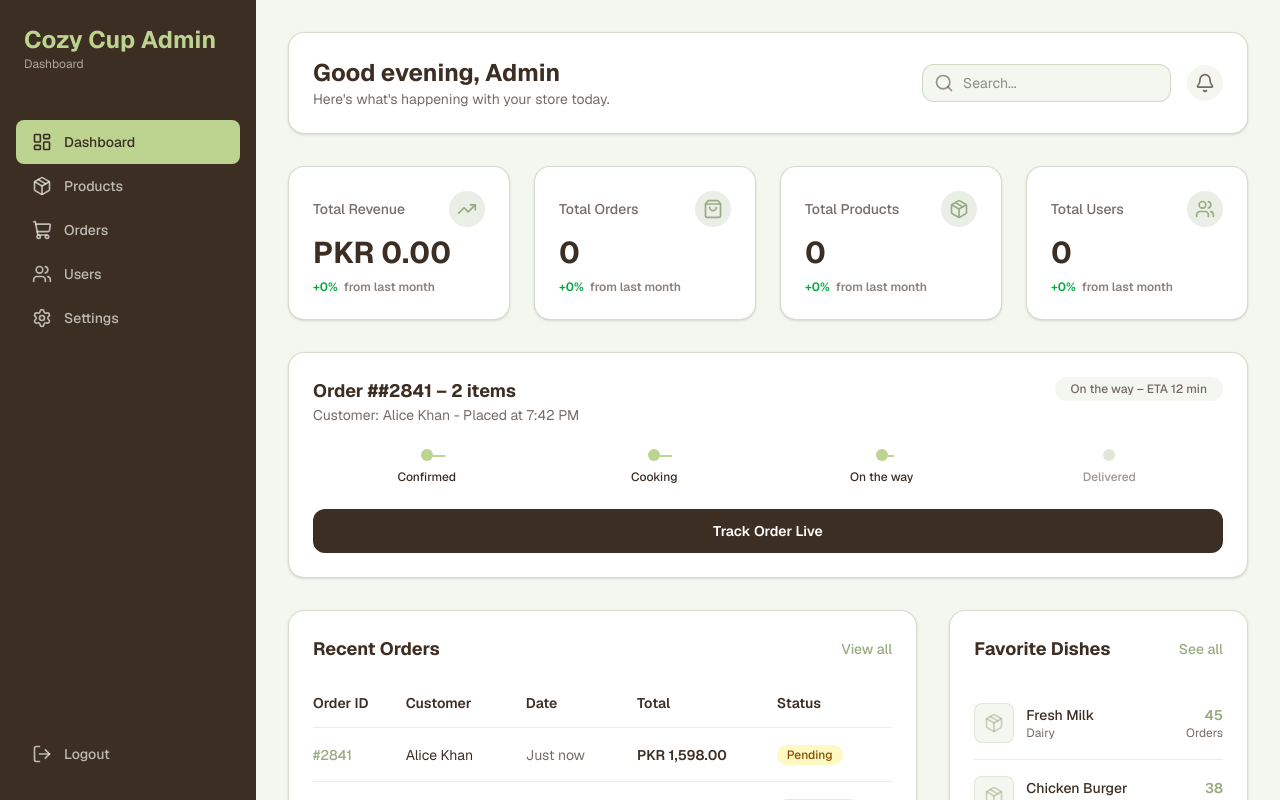
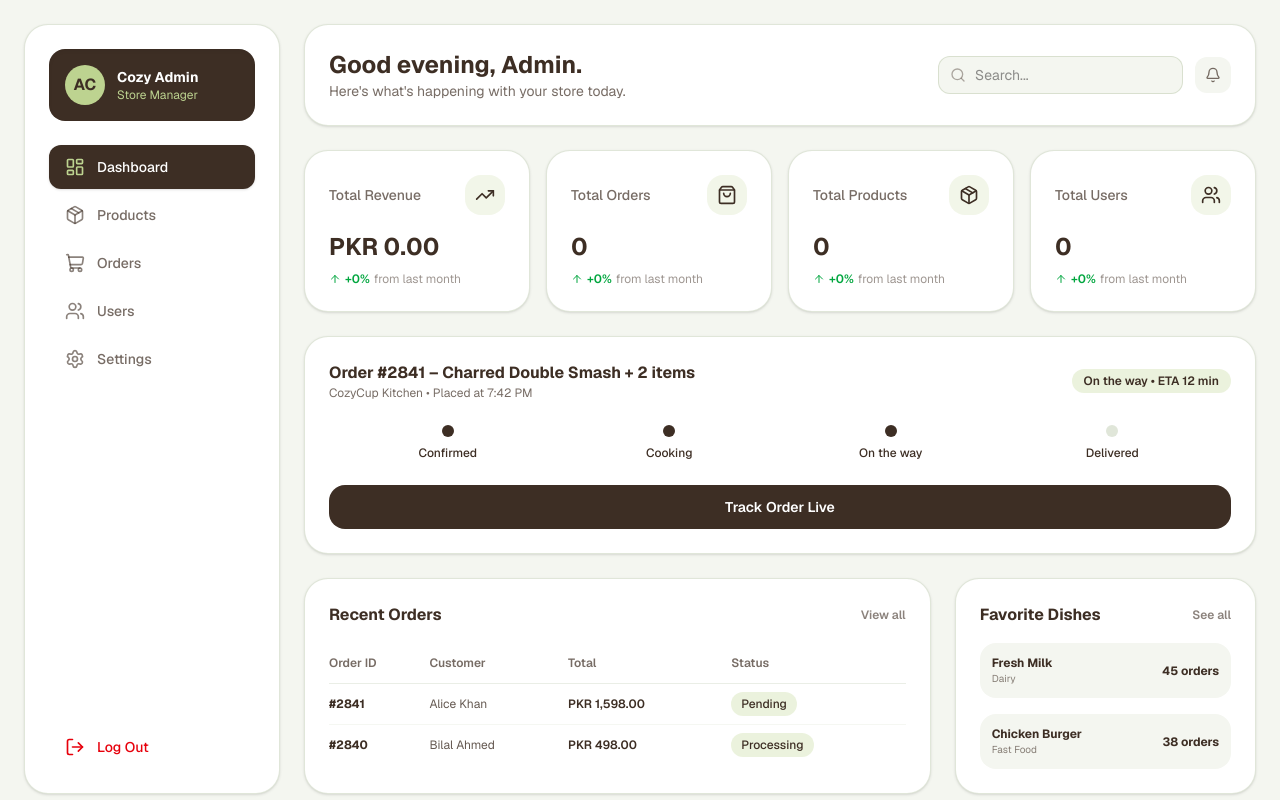
Before and after one commit to Hadiqa-Ehsan/CozyCup, a Next.js app: page /admin in a window 1280 px wide. Shown: the top 800 px of the page. Built offline with nearby package versions, Linux system fonts and the light colour scheme.

Commit message:
Update admin dashboard layout with modular floating cards matching reference design

```diff
--- a/src/app/admin/layout.tsx
+++ b/src/app/admin/layout.tsx
@@ -22,36 +22,42 @@ const navItems = [
   { name: "Settings", href: "/admin/settings", icon: Settings },
 ];
 
-export default function AdminLayout({
-  children,
-}: {
-  children: React.ReactNode;
-}) {
+export default function AdminLayout({ children }: { children: React.ReactNode }) {
   const pathname = usePathname();
   const [sidebarOpen, setSidebarOpen] = useState(false);
 
   return (
-    <div className="min-h-screen bg-[#F4F6F0]">
+    <div className="min-h-screen bg-[#F4F6F0] p-4 lg:p-6">
       {/* Mobile Menu Button */}
       <button
         onClick={() => setSidebarOpen(!sidebarOpen)}
-        className="fixed left-4 top-4 z-50 rounded-lg bg-[#3D2E24] p-2 text-white lg:hidden"
+        className="fixed left-4 top-4 z-50 rounded-xl bg-[#3D2E24] p-2 text-white shadow-md lg:hidden"
       >
         {sidebarOpen ? <X className="h-5 w-5" /> : <Menu className="h-5 w-5" />}
       </button>
 
-      {/* Sidebar */}
+      <div className="mx-auto flex max-w-7xl gap-6">
+        {/* Floating Sidebar Card */}
         <aside
-        className={`fixed left-0 top-0 z-40 h-full w-64 bg-[#3D2E24] text-[#F4F6F0] transition-transform duration-300 ${
-          sidebarOpen ? "translate-x-0" : "-translate-x-full lg:translate-x-0"
+          className={`fixed inset-y-4 left-4 z-40 w-64 rounded-3xl bg-white p-6 shadow-sm border border-[#98AB81]/30 transition-transform duration-300 lg:static lg:flex lg:flex-col ${
+            sidebarOpen ? "translate-x-0" : "-translate-x-[120%] lg:translate-x-0"
           }`}
         >
-        <div className="p-6">
-          <h1 className="text-2xl font-bold text-[#BDD390]">Cozy Cup Admin</h1>
-          <p className="text-xs text-[#F4F6F0]/60">Dashboard</p>
+          {/* Profile Card Box Inside Sidebar */}
+          <div className="rounded-2xl bg-[#3D2E24] p-4 text-[#F4F6F0] shadow-inner">
+            <div className="flex items-center gap-3">
+              <div className="flex h-10 w-10 items-center justify-center rounded-full bg-[#BDD390] font-bold text-[#3D2E24]">
+                AC
+              </div>
+              <div>
+                <h2 className="text-sm font-bold text-white">Cozy Admin</h2>
+                <p className="text-xs text-[#BDD390]">Store Manager</p>
+              </div>
+            </div>
           </div>
 
-        <nav className="mt-6 px-4">
+          {/* Navigation Links */}
+          <nav className="mt-6 flex-1 space-y-1">
             {navItems.map((item) => {
               const isActive = pathname === item.href || pathname?.startsWith(item.href + "/");
               return (
@@ -59,33 +65,33 @@ export default function AdminLayout({
                   key={item.href}
                   href={item.href}
                   onClick={() => setSidebarOpen(false)}
-                className={`flex items-center gap-3 rounded-lg px-4 py-3 text-sm font-medium transition-all ${
+                  className={`flex items-center gap-3 rounded-xl px-4 py-3 text-sm font-medium transition-all ${
                     isActive
-                    ? "bg-[#BDD390] text-[#3D2E24]"
-                    : "text-[#F4F6F0]/70 hover:bg-[#98AB81]/20 hover:text-[#F4F6F0]"
+                      ? "bg-[#3D2E24] text-white shadow-sm"
+                      : "text-[#3D2E24]/70 hover:bg-[#F4F6F0] hover:text-[#3D2E24]"
                   }`}
                 >
-                <item.icon className="h-5 w-5" />
+                  <item.icon className={`h-5 w-5 ${isActive ? "text-[#BDD390]" : "text-[#3D2E24]/60"}`} />
                   {item.name}
                 </Link>
               );
             })}
           </nav>
 
-        <div className="absolute bottom-6 w-full px-4">
-          <button className="flex w-full items-center gap-3 rounded-lg px-4 py-3 text-sm font-medium text-[#F4F6F0]/70 transition-all hover:bg-[#98AB81]/20 hover:text-[#F4F6F0]">
+          {/* Logout Button */}
+          <div className="pt-4">
+            <button className="flex w-full items-center gap-3 rounded-xl px-4 py-3 text-sm font-medium text-red-600 transition-all hover:bg-red-50">
               <LogOut className="h-5 w-5" />
-            Logout
+              Log Out
             </button>
           </div>
         </aside>
 
-      {/* Main Content */}
-      <main className={`min-h-screen transition-all duration-300 ${sidebarOpen ? "lg:ml-64" : "lg:ml-64"}`}>
-        <div className="p-6 lg:p-8">
+        {/* Main Content Card Area */}
+        <main className="flex-1 rounded-3xl bg-transparent lg:max-w-[calc(100%-17rem)]">
           {children}
+        </main>
       </div>
-      </main>
     </div>
   );
 }
--- a/src/app/admin/page.tsx
+++ b/src/app/admin/page.tsx
@@ -6,7 +6,6 @@ import {
   TrendingUp,
   Package,
   ArrowUp,
-  ArrowDown,
   Search,
   Bell
 } from "lucide-react";
@@ -18,131 +17,115 @@ const stats = [
   { title: "Total Users", value: "0", change: "+0%", icon: Users, trend: "up" },
 ];
 
-// Mock data for Recent Orders
 const recentOrders = [
   { id: "#2841", customer: "Alice Khan", date: "Just now", items: 2, total: "PKR 1,598.00", status: "Pending" },
   { id: "#2840", customer: "Bilal Ahmed", date: "15 min ago", items: 1, total: "PKR 498.00", status: "Processing" },
-  { id: "#2839", customer: "Sara Zafar", date: "1 hour ago", items: 4, total: "PKR 2,894.00", status: "Shipped" },
 ];
 
-// Mock data for Favorite Products
 const favoriteProducts = [
   { name: "Fresh Milk", category: "Dairy", orders: 45 },
   { name: "Chicken Burger", category: "Fast Food", orders: 38 },
-  { name: "Chocolate Cake", category: "Bakery", orders: 29 },
 ];
 
 export default function AdminDashboard() {
   return (
-    <div className="space-y-8">
-      {/* Header Section (Mocked) */}
-      <header className="flex items-center justify-between rounded-2xl bg-white p-6 shadow-sm border border-[#98AB81]/40">
+    <div className="space-y-6">
+      {/* Top Header Card */}
+      <header className="flex flex-col gap-4 rounded-3xl bg-white p-6 shadow-sm border border-[#98AB81]/30 sm:flex-row sm:items-center sm:justify-between">
         <div>
-          <h1 className="text-2xl font-bold text-[#3D2E24]">Good evening, Admin</h1>
+          <h1 className="text-2xl font-bold text-[#3D2E24]">Good evening, Admin.</h1>
           <p className="text-sm text-[#3D2E24]/70">Here's what's happening with your store today.</p>
         </div>
-        <div className="flex items-center gap-4">
+        <div className="flex items-center gap-3">
           <div className="relative">
-            <Search className="absolute left-3 top-1/2 h-5 w-5 -translate-y-1/2 text-[#3D2E24]/50" />
+            <Search className="absolute left-3 top-1/2 h-4 w-4 -translate-y-1/2 text-[#3D2E24]/40" />
             <input
               type="search"
               placeholder="Search..."
-              className="rounded-xl border border-[#98AB81]/40 bg-[#F4F6F0] py-2 pl-10 pr-4 text-sm focus:border-[#BDD390] focus:ring-1 focus:ring-[#BDD390]"
+              className="rounded-xl border border-[#98AB81]/30 bg-[#F4F6F0] py-2 pl-9 pr-4 text-sm focus:border-[#BDD390] focus:outline-none"
             />
           </div>
-          <button className="rounded-full bg-[#F4F6F0] p-2 text-[#3D2E24]/70 hover:bg-[#98AB81]/20">
-            <Bell className="h-5 w-5" />
+          <button className="rounded-xl bg-[#F4F6F0] p-2.5 text-[#3D2E24]/70 hover:bg-[#98AB81]/20">
+            <Bell className="h-4 w-4" />
           </button>
         </div>
       </header>
 
-      {/* Stats Grid */}
-      <div className="grid grid-cols-1 gap-6 sm:grid-cols-2 lg:grid-cols-4">
+      {/* Stats Grid Cards */}
+      <div className="grid grid-cols-1 gap-4 sm:grid-cols-2 lg:grid-cols-4">
         {stats.map((stat) => (
           <div
             key={stat.title}
-            className="rounded-2xl border border-[#98AB81]/40 bg-white p-6 shadow-sm transition-all hover:border-[#BDD390] hover:shadow-md"
+            className="rounded-3xl bg-white p-6 shadow-sm border border-[#98AB81]/30 transition-all hover:border-[#BDD390]"
           >
             <div className="flex items-center justify-between">
               <span className="text-sm font-medium text-[#3D2E24]/70">{stat.title}</span>
-              <div className="rounded-full bg-[#98AB81]/20 p-2">
-                <stat.icon className="h-5 w-5 text-[#98AB81]" />
+              <div className="rounded-2xl bg-[#BDD390]/20 p-2.5">
+                <stat.icon className="h-5 w-5 text-[#3D2E24]" />
               </div>
             </div>
-            <p className="mt-2 text-3xl font-bold text-[#3D2E24]">{stat.value}</p>
-            <div className="mt-2 flex items-center gap-1.5 text-xs font-semibold">
-              <span className={stat.trend === "up" ? "text-green-600" : "text-red-600"}>
-                {stat.change}
-              </span>
-              <span className="text-[#3D2E24]/60">from last month</span>
+            <p className="mt-4 text-2xl font-bold text-[#3D2E24]">{stat.value}</p>
+            <div className="mt-2 flex items-center gap-1 text-xs font-semibold text-green-600">
+              <ArrowUp className="h-3 w-3" />
+              <span>{stat.change}</span>
+              <span className="text-[#3D2E24]/50 font-normal">from last month</span>
             </div>
           </div>
         ))}
       </div>
 
-      {/* Order Progress Tracker (Mocked) */}
-      <div className="rounded-2xl border border-[#98AB81]/40 bg-white p-6 shadow-sm">
-        <div className="flex items-start justify-between">
+      {/* Order Progress Tracker Card */}
+      <div className="rounded-3xl bg-white p-6 shadow-sm border border-[#98AB81]/30">
+        <div className="flex flex-col justify-between gap-2 sm:flex-row sm:items-center">
           <div>
-            <h2 className="text-lg font-bold text-[#3D2E24]">Order #{recentOrders[0].id} – {recentOrders[0].items} items</h2>
-            <p className="text-sm text-[#3D2E24]/70">Customer: {recentOrders[0].customer} - Placed at 7:42 PM</p>
+            <h2 className="text-base font-bold text-[#3D2E24]">Order #2841 – Charred Double Smash + 2 items</h2>
+            <p className="text-xs text-[#3D2E24]/70">CozyCup Kitchen • Placed at 7:42 PM</p>
           </div>
-          <button className="rounded-full bg-[#F4F6F0] px-4 py-1 text-xs font-medium text-[#3D2E24]/70 hover:bg-[#98AB81]/20">
-            On the way – ETA 12 min
-          </button>
+          <span className="inline-flex w-fit rounded-full bg-[#BDD390]/30 px-3 py-1 text-xs font-semibold text-[#3D2E24]">
+            On the way • ETA 12 min
+          </span>
         </div>
-        <div className="mt-6 flex items-center justify-between">
+
+        <div className="mt-6 flex items-center justify-between px-2">
           {['Confirmed', 'Cooking', 'On the way', 'Delivered'].map((step, index) => (
             <div key={step} className="flex flex-1 flex-col items-center text-center">
-              <div className={`relative h-3 w-3 rounded-full ${index <= 2 ? 'bg-[#BDD390]' : 'bg-[#98AB81]/30'}`}>
-                {index < 2 && <div className="absolute left-full top-1/2 h-0.5 w-full bg-[#BDD390]" />}
-                {index === 2 && <div className="absolute left-full top-1/2 h-0.5 w-1/2 bg-[#BDD390]" />}
-              </div>
-              <span className={`mt-2 text-xs font-medium ${index <= 2 ? 'text-[#3D2E24]' : 'text-[#3D2E24]/50'}`}>
-                {step}
-              </span>
+              <div className={`h-3 w-3 rounded-full ${index <= 2 ? 'bg-[#3D2E24]' : 'bg-[#98AB81]/30'}`} />
+              <span className="mt-2 text-xs font-medium text-[#3D2E24]">{step}</span>
             </div>
           ))}
         </div>
-        <button className="mt-6 w-full rounded-xl bg-[#3D2E24] py-3 text-center text-sm font-semibold text-white hover:bg-[#5C4A3A]">
+
+        <button className="mt-6 w-full rounded-2xl bg-[#3D2E24] py-3 text-center text-sm font-semibold text-white transition-all hover:bg-[#5C4A3A]">
           Track Order Live
         </button>
       </div>
 
-      {/* Recent Orders & Favorite Dishes */}
-      <div className="grid grid-cols-1 gap-8 lg:grid-cols-3">
-        {/* Recent Orders Table */}
-        <div className="rounded-2xl border border-[#98AB81]/40 bg-white p-6 shadow-sm lg:col-span-2">
+      {/* Recent Orders & Favorite Dishes Cards Grid */}
+      <div className="grid grid-cols-1 gap-6 lg:grid-cols-3">
+        {/* Recent Orders Table Card */}
+        <div className="rounded-3xl bg-white p-6 shadow-sm border border-[#98AB81]/30 lg:col-span-2">
           <div className="flex items-center justify-between">
-            <h2 className="text-lg font-bold text-[#3D2E24]">Recent Orders</h2>
-            <button className="text-sm font-medium text-[#98AB81] hover:text-[#BDD390]">View all</button>
+            <h2 className="text-base font-bold text-[#3D2E24]">Recent Orders</h2>
+            <button className="text-xs font-semibold text-[#3D2E24]/60 hover:text-[#3D2E24]">View all</button>
           </div>
-          <div className="mt-4 flow-root">
-            <div className="-mx-4 -my-2 overflow-x-auto sm:-mx-6 lg:-mx-8">
-              <div className="inline-block min-w-full py-2 align-middle sm:px-6 lg:px-8">
+          <div className="mt-4 overflow-x-auto">
             <table className="min-w-full divide-y divide-[#98AB81]/20">
               <thead>
                 <tr>
-                      <th scope="col" className="py-3.5 pl-4 pr-3 text-left text-sm font-semibold text-[#3D2E24] sm:pl-0">Order ID</th>
-                      <th scope="col" className="px-3 py-3.5 text-left text-sm font-semibold text-[#3D2E24]">Customer</th>
-                      <th scope="col" className="px-3 py-3.5 text-left text-sm font-semibold text-[#3D2E24]">Date</th>
-                      <th scope="col" className="px-3 py-3.5 text-left text-sm font-semibold text-[#3D2E24]">Total</th>
-                      <th scope="col" className="px-3 py-3.5 text-left text-sm font-semibold text-[#3D2E24]">Status</th>
+                  <th className="py-3 text-left text-xs font-semibold text-[#3D2E24]/70">Order ID</th>
+                  <th className="py-3 text-left text-xs font-semibold text-[#3D2E24]/70">Customer</th>
+                  <th className="py-3 text-left text-xs font-semibold text-[#3D2E24]/70">Total</th>
+                  <th className="py-3 text-left text-xs font-semibold text-[#3D2E24]/70">Status</th>
                 </tr>
               </thead>
-                  <tbody className="divide-y divide-[#98AB81]/20">
+              <tbody className="divide-y divide-[#98AB81]/10">
                 {recentOrders.map((order) => (
                   <tr key={order.id}>
-                        <td className="whitespace-nowrap py-4 pl-4 pr-3 text-sm font-medium text-[#98AB81] sm:pl-0">{order.id}</td>
-                        <td className="whitespace-nowrap px-3 py-4 text-sm text-[#3D2E24]">{order.customer}</td>
-                        <td className="whitespace-nowrap px-3 py-4 text-sm text-[#3D2E24]/70">{order.date}</td>
-                        <td className="whitespace-nowrap px-3 py-4 text-sm font-semibold text-[#3D2E24]">{order.total}</td>
-                        <td className="whitespace-nowrap px-3 py-4 text-sm">
-                            <span className={`inline-flex rounded-full px-2.5 py-0.5 text-xs font-medium ${
-                                order.status === 'Pending' ? 'bg-yellow-100 text-yellow-800' :
-                                order.status === 'Processing' ? 'bg-blue-100 text-blue-800' :
-                                order.status === 'Shipped' ? 'bg-green-100 text-green-800' : ''
-                            }`}>
+                    <td className="py-3 text-xs font-bold text-[#3D2E24]">{order.id}</td>
+                    <td className="py-3 text-xs text-[#3D2E24]/80">{order.customer}</td>
+                    <td className="py-3 text-xs font-semibold text-[#3D2E24]">{order.total}</td>
+                    <td className="py-3 text-xs">
+                      <span className="rounded-full bg-[#BDD390]/30 px-2.5 py-1 font-medium text-[#3D2E24]">
                         {order.status}
                       </span>
                     </td>
@@ -152,34 +135,24 @@ export default function AdminDashboard() {
             </table>
           </div>
         </div>
+
+        {/* Favorite Dishes Card */}
+        <div className="rounded-3xl bg-white p-6 shadow-sm border border-[#98AB81]/30">
+          <div className="flex items-center justify-between">
+            <h2 className="text-base font-bold text-[#3D2E24]">Favorite Dishes</h2>
+            <button className="text-xs font-semibold text-[#3D2E24]/60 hover:text-[#3D2E24]">See all</button>
           </div>
+          <div className="mt-4 space-y-4">
+            {favoriteProducts.map((product) => (
+              <div key={product.name} className="flex items-center justify-between rounded-2xl bg-[#F4F6F0] p-3">
+                <div>
+                  <p className="text-xs font-bold text-[#3D2E24]">{product.name}</p>
+                  <p className="text-[10px] text-[#3D2E24]/60">{product.category}</p>
                 </div>
-
-        {/* Favorite Dishes List */}
-        <div className="rounded-2xl border border-[#98AB81]/40 bg-white p-6 shadow-sm">
-          <div className="flex items-center justify-between">
-            <h2 className="text-lg font-bold text-[#3D2E24]">Favorite Dishes</h2>
-            <button className="text-sm font-medium text-[#98AB81] hover:text-[#BDD390]">See all</button>
+                <span className="text-xs font-bold text-[#3D2E24]">{product.orders} orders</span>
               </div>
-          <ul role="list" className="mt-6 divide-y divide-[#98AB81]/20">
-            {favoriteProducts.map((product) => (
-              <li key={product.name} className="flex items-center justify-between py-4">
-                <div className="flex items-center gap-3">
-                  <div className="h-10 w-10 rounded-lg bg-[#F4F6F0] border border-[#98AB81]/20 flex items-center justify-center">
-                     <Package className="h-5 w-5 text-[#98AB81]/50"/>
+            ))}
           </div>
-                  <div>
-                    <p className="text-sm font-medium text-[#3D2E24]">{product.name}</p>
-                    <p className="text-xs text-[#3D2E24]/70">{product.category}</p>
-                  </div>
-                </div>
-                <div className="text-right">
-                    <p className="text-sm font-semibold text-[#98AB81]">{product.orders}</p>
-                    <p className="text-xs text-[#3D2E24]/70">Orders</p>
-                </div>
-              </li>
-            ))}
-          </ul>
         </div>
       </div>
     </div>
```
Lines whose indentation alone changed are shown as unchanged.
